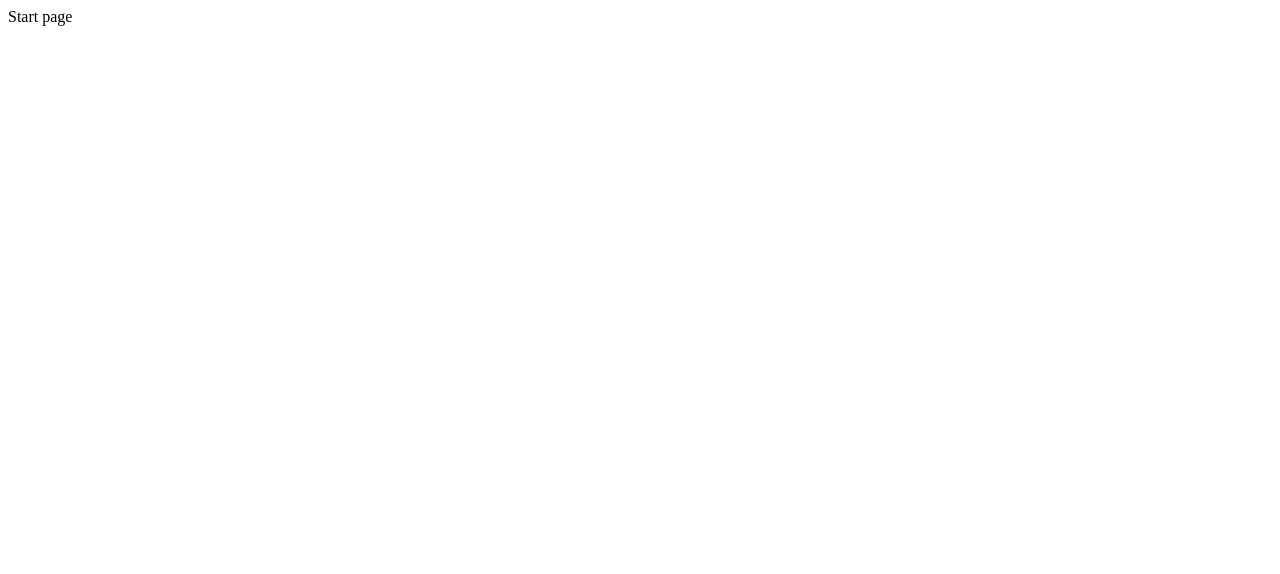
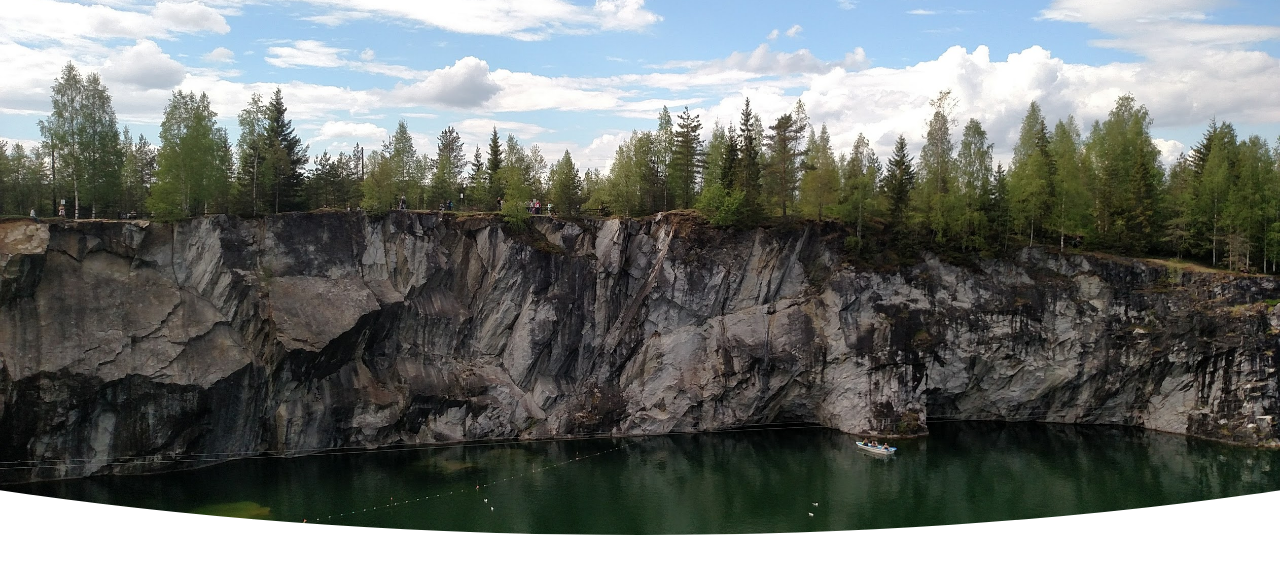
Before and after one commit to KleJ/klej.github.io, a Vue app: page / in a window 1280 px wide. Shown: the top 574 px of the page. Built offline with nearby package versions, Linux system fonts and the light colour scheme.

Commit message:
add background

```diff
--- a/src/App.vue
+++ b/src/App.vue
@@ -1,5 +1,5 @@
 <template>
-  <div id="app">
+  <div id="app" class="app">
     <Main/>
   </div>
 </template>
@@ -15,6 +15,22 @@ export default {
 }
 </script>
 
-<style>
- /*check if needed*/
+<style lang="scss">
+@import "styles/styles";
+
+.app {
+  position: relative;
+}
+
+.app::before {
+  position: absolute;
+  content: '';
+  height: $background-height;
+  width: 100%;
+  background-image: url("./assets/karelia.jpg");
+  background-position: center;
+  background-repeat: no-repeat;
+  background-size: cover;
+  clip-path: ellipse(125% 100% at 50% 0);
+}
 </style>
--- a/src/components/Main.vue
+++ b/src/components/Main.vue
@@ -1,5 +1,5 @@
 <template>
-  <div class="reviews">
+  <div class="cv">
     <div>Start page</div>
   </div>
 </template>
--- /dev/null
+++ b/src/styles/styles.scss
@@ -0,0 +1,13 @@
+@import "variables";
+
+body,
+html {
+  margin: 0;
+  padding: 0;
+}
+
+html {
+  font-size: $base-font-size;
+  line-height: $base-line-height;
+  color: $blue-23;
+}
--- /dev/null
+++ b/src/styles/variables.scss
@@ -0,0 +1,26 @@
+// font-weights
+$font-weight-regular: 400;
+$font-weight-medium: 500;
+$font-weight-semi: 600;
+$font-weight-bold: 700;
+
+//fonts
+$base-font-size: 16px;
+
+
+//line-heights
+$base-line-height: 24px;
+
+
+$big-screen-max: 1024px;
+$small-screen-max: 480px;
+$container-width: 960px;
+$background-height: 535px;
+
+
+//colors
+$white: #FFFFFF;
+$blue-23: #173753;
+$gray-225: #e1e4e7;
+$blue-91: #5B7186;
+$blue-2: #0276DB;
```
Also changed, not shown: 9 other files (tests, documents, lock files or other folders).
